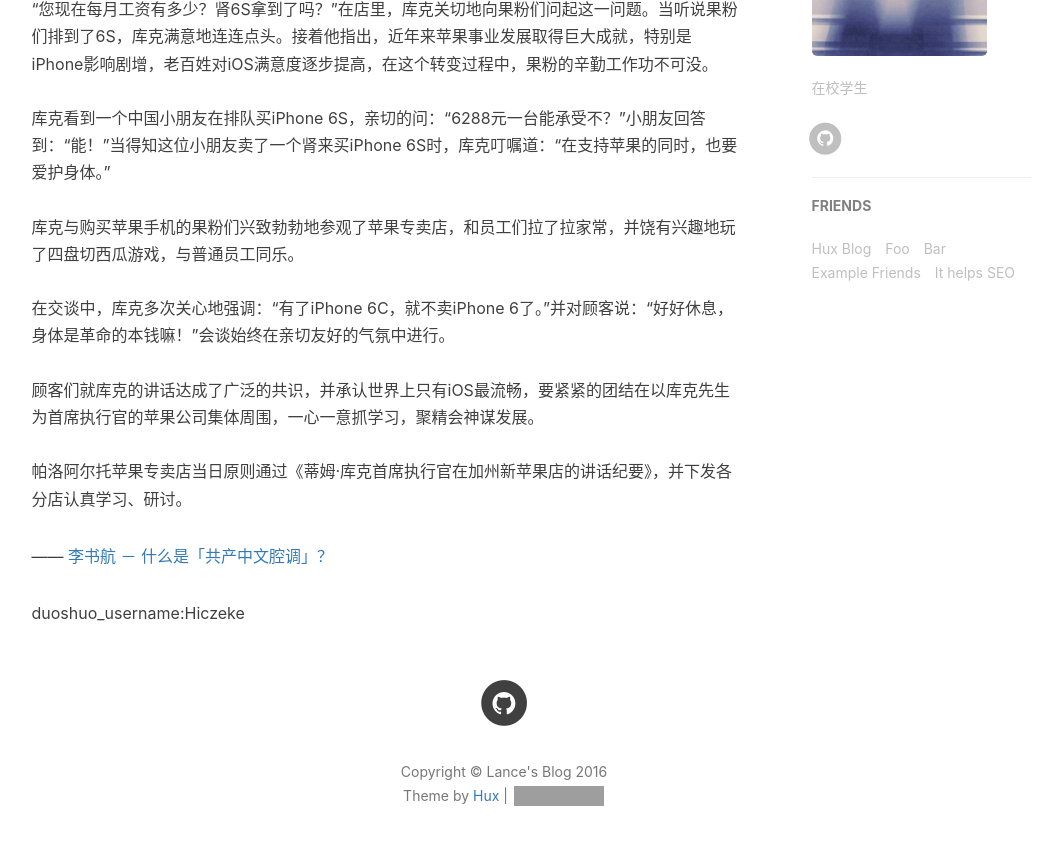
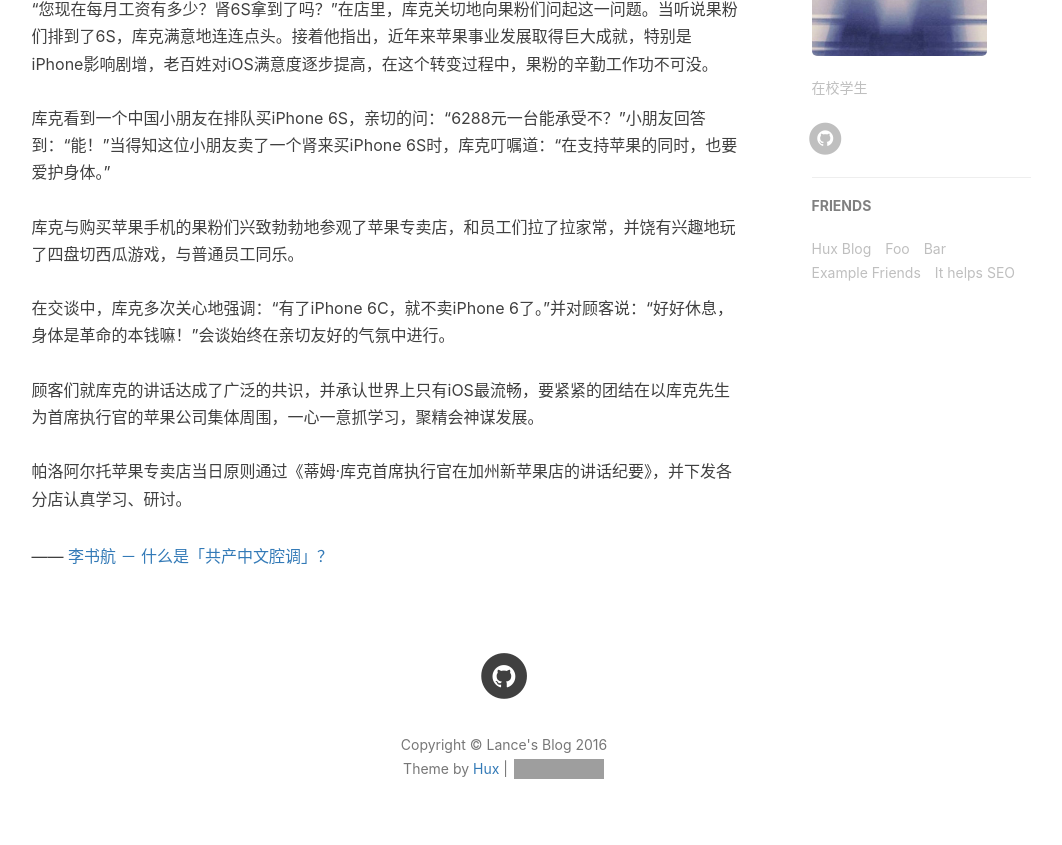
Before and after one commit to Hiczeke/hiczeke.github.com, a Jekyll site: the page built from about.html, in a window 1280 px wide and 900 px high, scrolled down 745 px. Shown: the top 845 px of the window, without its empty margins (136-1198 px from the left). Built offline with Jekyll 4.4.1, drawn with Linux system fonts in a browser that asks for light colours; nearby versions of some CDN libraries; comment, search, counter and statistics services are not loaded; part of the change alters nothing that is shown; grey boxes are pictures that could not be loaded.

```diff
--- a/_config.yml
+++ b/_config.yml
@@ -43,7 +43,7 @@ kramdown:
 #disqus_username: _your_disqus_short_name_
 
 # Duoshuo settings
-duoshuo_username: huxblog
+duoshuo_username: Hiczeke
 # Share component is depend on Comment so we can NOT use share only.
 duoshuo_share: true                     # set to false if you want to use Comment without Sharing
 
@@ -52,10 +52,10 @@ duoshuo_share: true                     # set to false if you want to use Commen
 
 # Analytics settings
 # Baidu Analytics
-ba_track_id: 4cc1f2d8f3067386cc5cdb626a202900
+ba_track_id: 003465afb0f3a0837cec28e4ac071641
 # Google Analytics
-ga_track_id: 'UA-49627206-1'            # Format: UA-xxxxxx-xx
-ga_domain: huangxuan.me
+#ga_track_id: 'UA-49627206-1'            # Format: UA-xxxxxx-xx
+#ga_domain: huangxuan.me
 
 
 
--- a/about.html
+++ b/about.html
@@ -3,6 +3,7 @@ layout: page
 title: "About"
 description: "Hey, this is Hiczeke."
 header-img: "img/about.jpg"
+
 ---
 
 <!-- Language Selector -->
@@ -102,7 +103,7 @@ header-img: "img/about.jpg"
 </script>
 <!-- 多说公共JS代码 end -->
 {% endif %}
-duoshuo_username:Hiczeke
+
 
 {% if site.disqus_username %}
 <!-- disqus 评论框 start -->
```
Also changed, not shown: 10 other files.
